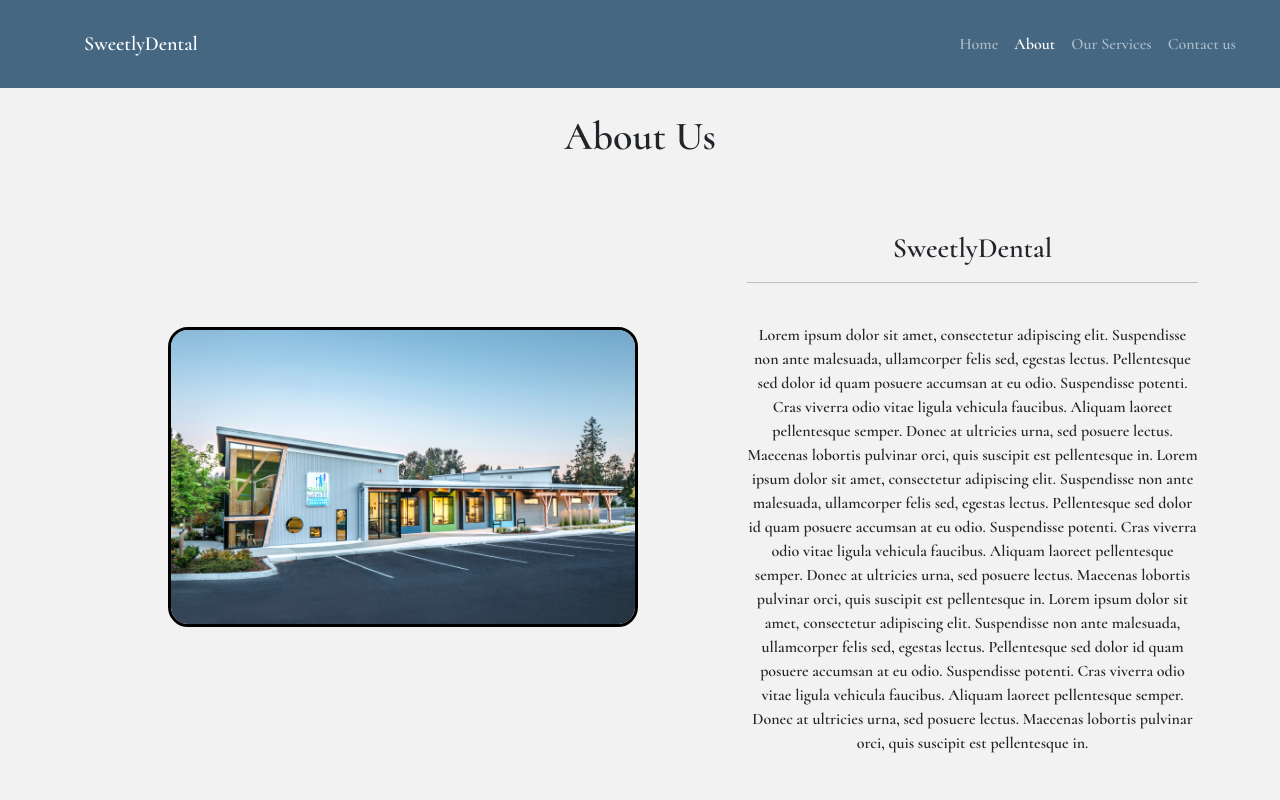
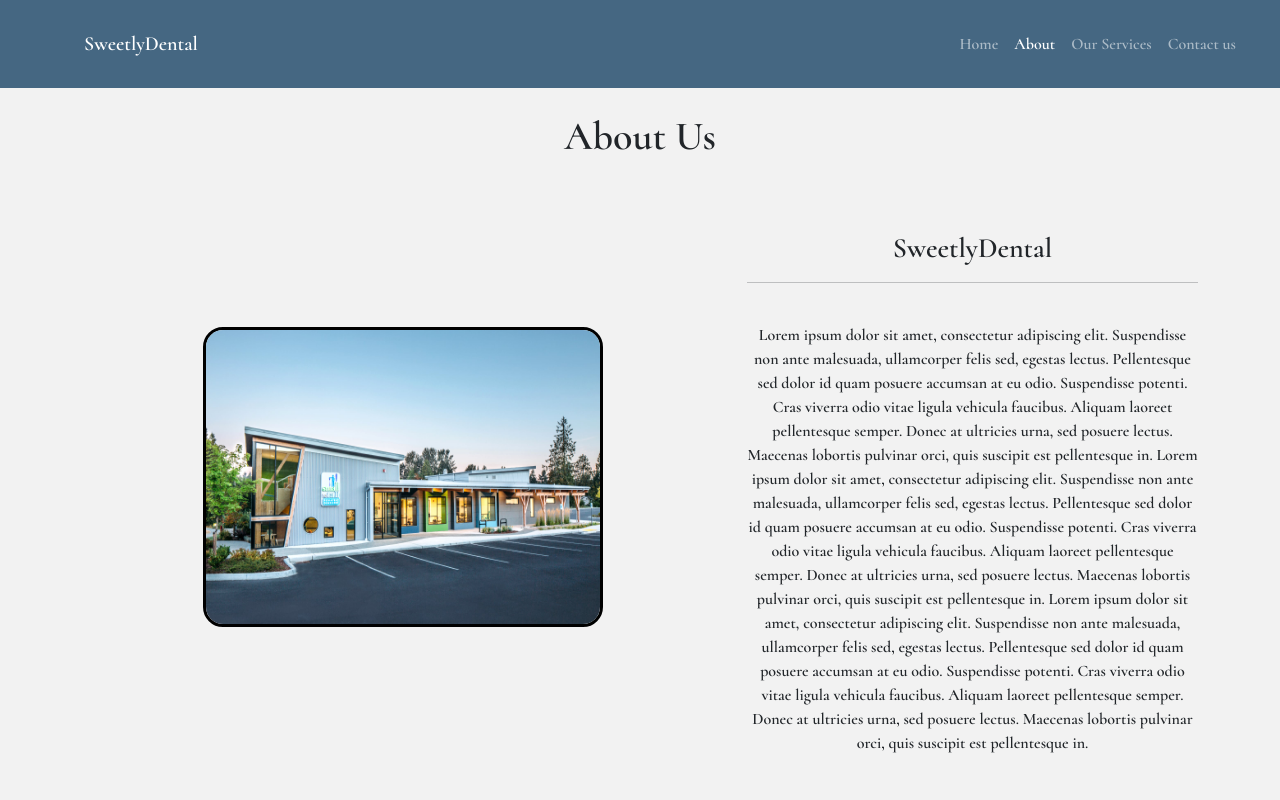
Before and after one commit to Peterhyh/dental-website, a React (Create React App) app in the folder frontend/: page /about in a window 1280 px wide. Shown: the top 800 px of the page. Built offline with nearby package versions, Linux system fonts and the light colour scheme.

Commit message:
Image on AboutPage fixed

```diff
--- a/frontend/src/App.css
+++ b/frontend/src/App.css
@@ -171,7 +171,7 @@
 
 .about-building-pic {
   height: 300px;
-  width: 470px;
+  width: 400px;
   border: solid;
   border-width: medium;
   border-color: black;
```
